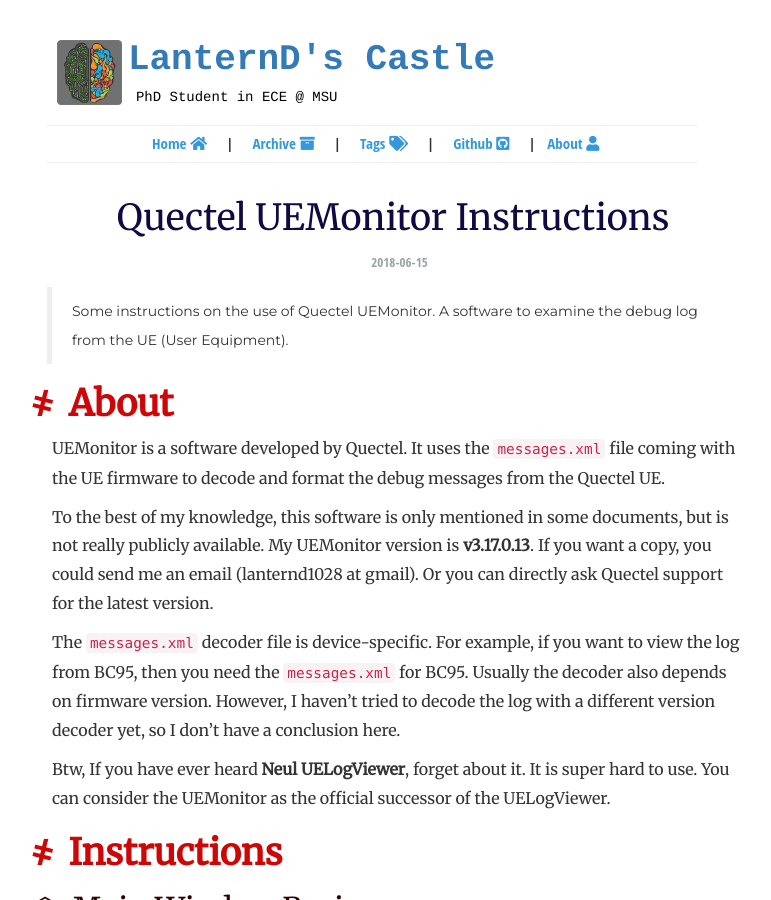
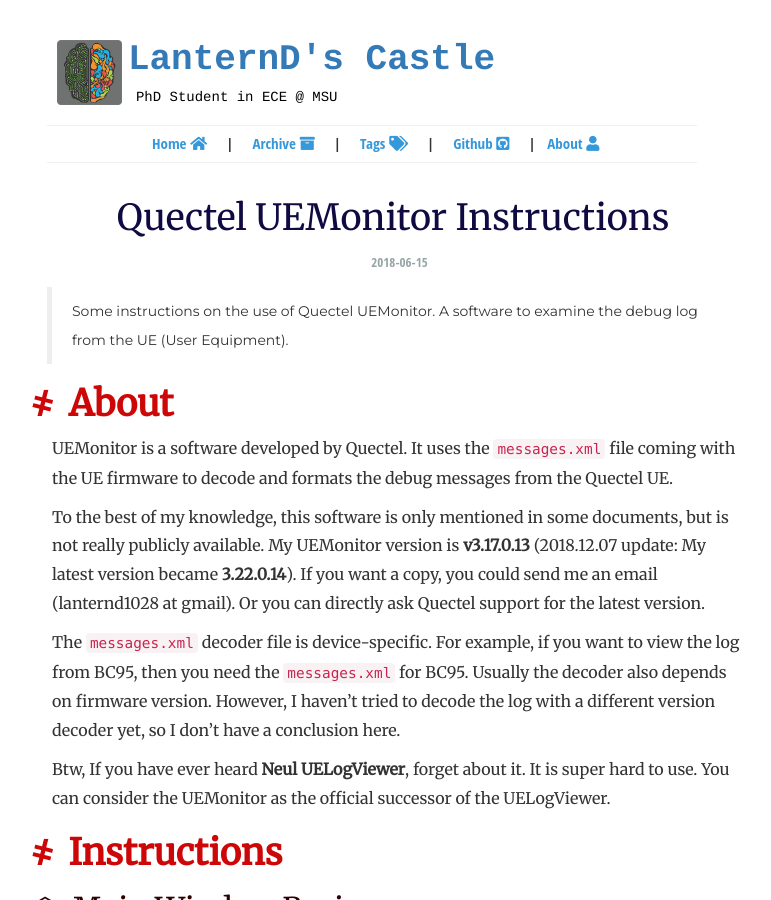
Before and after one commit to LanternD/en.dlyang.me, a Jekyll site: the page built from _posts/2018-06-15-quectel-uemonitor-instructions.md, in a window 1280 px wide and 900 px high. Shown: the whole window, without its empty margins (243-1014 px from the left). Built offline with Jekyll 4.4.1, drawn with Linux system fonts in a browser that asks for light colours; nearby versions of some CDN libraries; comment, search, counter and statistics services are not loaded; some of the changed text lies outside the part shown.

Commit message:
Update post: quectel uemonitor instructions

```diff
--- a/_posts/2018-06-15-quectel-uemonitor-instructions.md
+++ b/_posts/2018-06-15-quectel-uemonitor-instructions.md
@@ -10,9 +10,9 @@
 
 # About
 
-UEMonitor is a software developed by Quectel. It uses the `messages.xml` file coming with the UE firmware to decode and format the debug messages from the Quectel UE.
+UEMonitor is a software developed by Quectel. It uses the `messages.xml` file coming with the UE firmware to decode and formats the debug messages from the Quectel UE.
 
-To the best of my knowledge, this software is only mentioned in some documents, but is not really publicly available. My UEMonitor version is **v3.17.0.13**. If you want a copy, you could send me an email (lanternd1028 at gmail). Or you can directly ask Quectel support for the latest version.
+To the best of my knowledge, this software is only mentioned in some documents, but is not really publicly available. My UEMonitor version is **v3.17.0.13** (2018.12.07 update: My latest version became **3.22.0.14**). If you want a copy, you could send me an email (lanternd1028 at gmail). Or you can directly ask Quectel support for the latest version.
 
 The `messages.xml` decoder file is device-specific. For example, if you want to view the log from BC95, then you need the `messages.xml` for BC95. Usually the decoder also depends on firmware version. However, I haven't tried to decode the log with a different version decoder yet, so I don't have a conclusion here.
 
```
Also changed, not shown: other parts of _posts/2018-06-15-quectel-uemonitor-instructions.md (+1 -1 lines).
